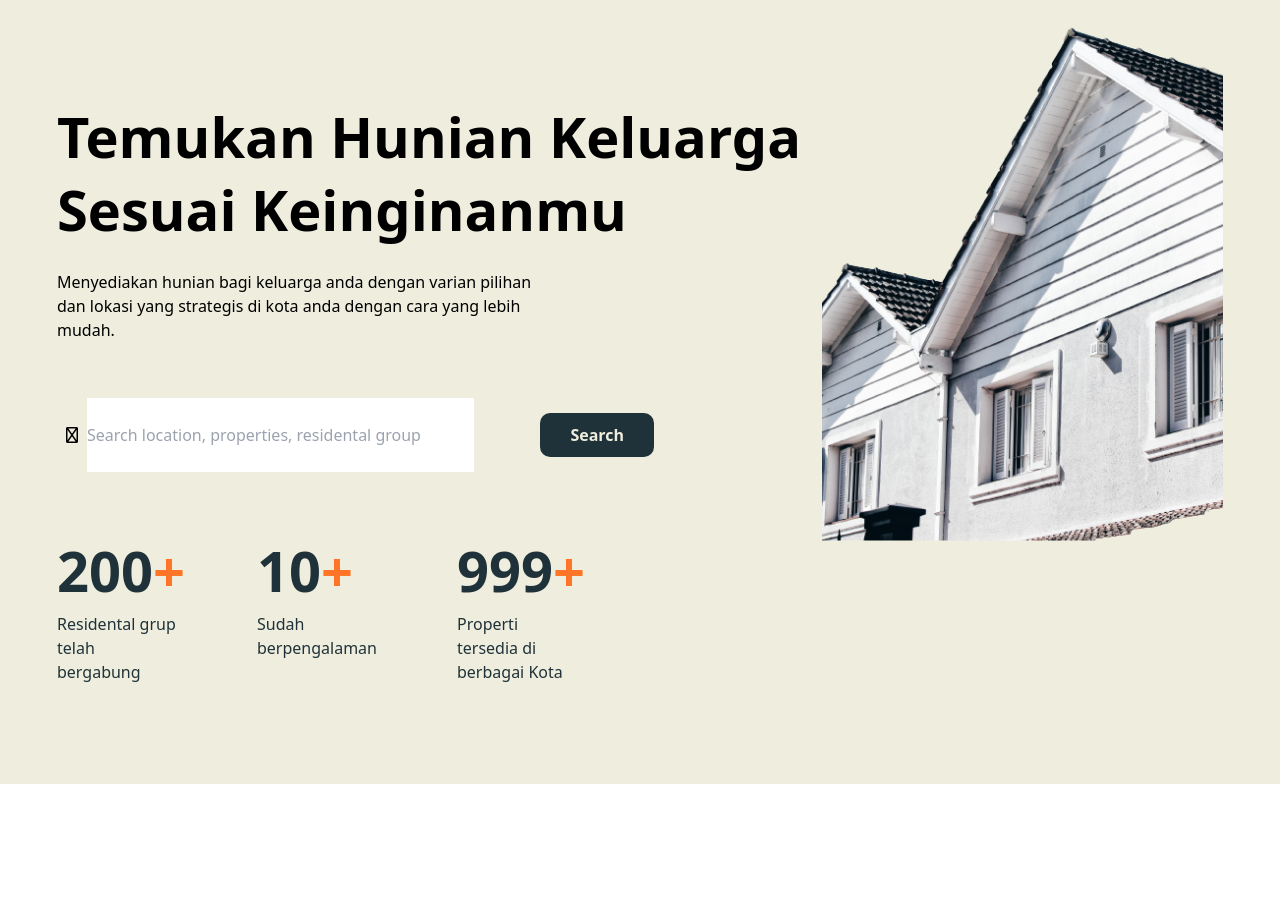
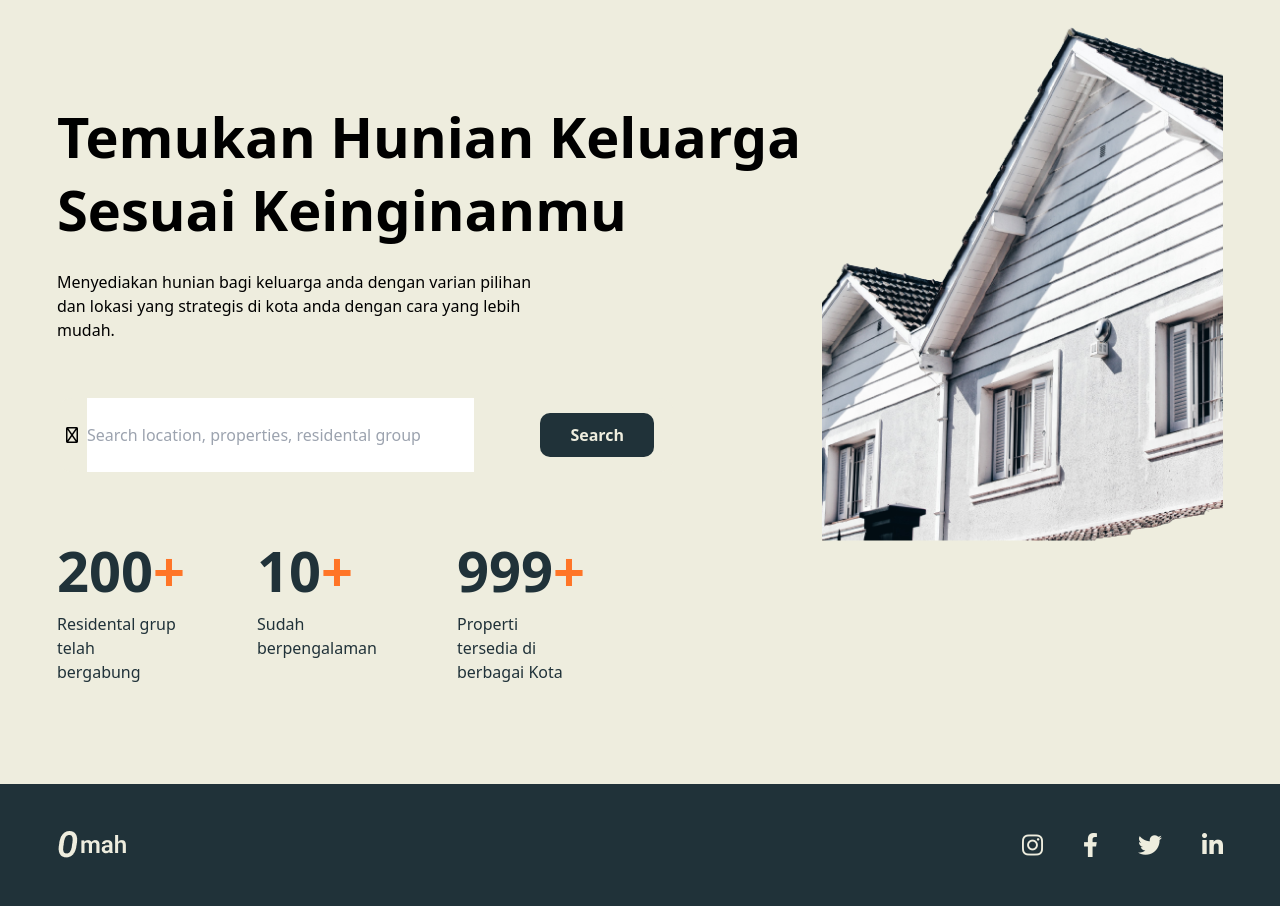
Before and after one commit to SajidUAbir/Real-Estate-Landing-Page, a plain HTML site: page index.html in a window 1280 px wide. Before the commit the page ends 800 px from the top, so only its background shows below. Drawn offline with nearby package versions, Linux system fonts and the light colour scheme.

Commit message:
Update index.html

```diff
--- a/index.html
+++ b/index.html
@@ -74,5 +74,28 @@
         banner part end
     ====================== -->
 
+     <!-- ################################## -->
+    <!--          footer part start         -->
+    <!-- ################################## -->
+    <div class="bg-dark">
+        <div class="max-w-container md:flex md:items-center mx-auto py-[40px]">
+          <div class="md:w-3/6">
+            <div class="flex justify-center md:block">
+              <picture>
+                <img class="" src="images/footerLogo.png" alt="" />
+              </picture>
+            </div>
+          </div>
+          <div class="md:block md:w-3/6 flex justify-center">
+            <div class="flex gap-x-10 md:justify-end text-white">
+              <i class="text-[24px] fa-brands fa-instagram"></i>
+              <i class="text-[24px] fa-brands fa-facebook-f"></i>
+              <i class="text-[24px] fa-brands fa-twitter"></i>
+              <i class="text-[24px] fa-brands fa-linkedin-in"></i>
+            </div>
+      <!-- ################################## -->
+      <!--            footer part start       -->
+      <!-- ################################## -->
+
 </body>
 </html>
```
